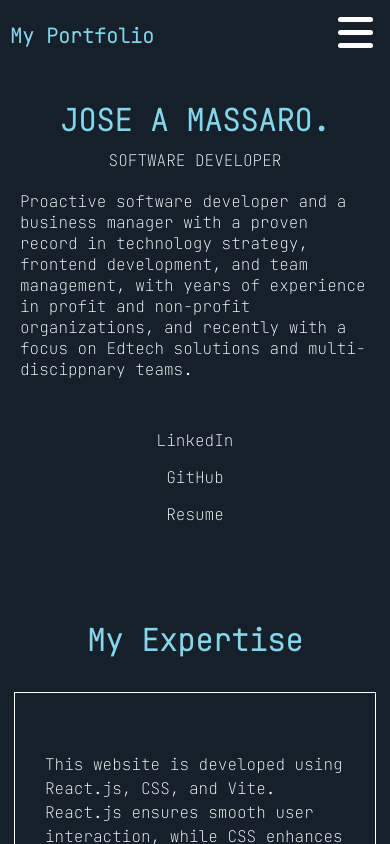
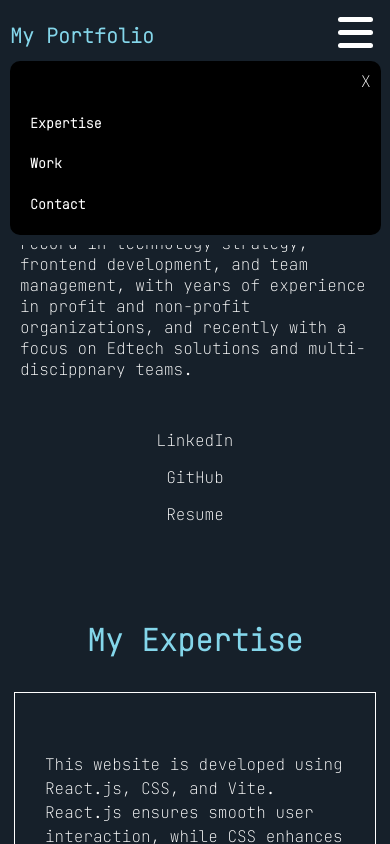
Before and after one commit to jamassaro/jamassaro.github.io, a React (Vite) app: page / in a window 390 px wide. Both pictures are taken after a click on the element 355 px from the left and 36 px from the top of the page. Shown: the top 844 px of the page. Built offline with nearby package versions, Linux system fonts and the light colour scheme.

Commit message:
add options hamburger menu

```diff
--- a/src/components/LayOut/LayOut.jsx
+++ b/src/components/LayOut/LayOut.jsx
@@ -1,6 +1,7 @@
 import React from 'react'
 import Navbar from '../Navbar'
 import Footer from '../Footer/Footer'
+import './layout.css'
 
 const LayOut = ({ children }) => {
   return (
--- a/src/components/LayOut/layout.css
+++ b/src/components/LayOut/layout.css
@@ -1,9 +1,3 @@
-
 .layout-container {
     width: 100%;
-
 }
-/* .main-continer {
-    width: 100%;
-
-} */
--- a/src/components/Navbar.jsx
+++ b/src/components/Navbar.jsx
@@ -1,11 +1,13 @@
 import React from 'react'
 import './navbar.css'
 import { Link, useNavigate } from 'react-router-dom'
+import { useState } from 'react'
+import ResponsiveNavBar from './responsiveNavBar/responsiveNavBar'
 
 const Navbar = () => {
   const navigate = useNavigate()
 
-
+ const [isMenuOpen, setIsMenuOpen] = useState(false);
 
   const scrollToSection = (tag) => {
     const section = document.getElementById(tag);
@@ -16,17 +18,28 @@ const Navbar = () => {
   const handleNavigation = (tag) => {
     navigate('/')
     scrollToSection(tag)
+    setIsMenuOpen(false)
   }
 
   return (
     <>
     <div className='navbar-container-mobile'>
+    <div className='navbar-wrapper-mobile'>
     <Link to='/'><h1>My Portfolio</h1></Link>
-    <div className='hamburger-menu'>
+    <div onClick={() => setIsMenuOpen(true)} className='hamburger-menu'>
       <span></span>
       <span></span>
       <span></span>
     </div>
+    </div>
+    {isMenuOpen &&
+
+        <ResponsiveNavBar
+          setIsMenuOpen={setIsMenuOpen}
+          handleNavigation={handleNavigation}
+        />
+
+    }
     </div>
     <div className='nav-container'>
       <div className='logo-wrapper'>
--- a/src/components/navbar.css
+++ b/src/components/navbar.css
@@ -9,8 +9,15 @@
     background-color: #16202A;
     padding: 10px;
     display: flex;
+    flex-direction: column;
     justify-content: space-between;
 
+
+}
+
+.navbar-wrapper-mobile {
+    display: flex;
+    justify-content: space-between;
 
 }
 
--- /dev/null
+++ b/src/components/responsiveNavBar/responseNavBar.css
@@ -0,0 +1,23 @@
+
+
+
+.responsive-info-navbar-container {
+    /* display: flex;
+    flex-direction: column;
+    border: 1px solid white;
+    width: 100%; */
+    border-radius: 10px;
+    background-color: black;
+    width: 95%;
+}
+
+.responsive-info-navbar-close {
+    display: flex;
+    justify-content: flex-end;
+    padding: 10px 10px 0 0;
+    cursor: pointer
+}
+
+.responsive-info-links {
+   padding: 0 20px
+}
--- /dev/null
+++ b/src/components/responsiveNavBar/responsiveNavBar.jsx
@@ -0,0 +1,20 @@
+import React from 'react'
+import './responseNavBar.css'
+
+const ResponsiveNavBar = ({ setIsMenuOpen, handleNavigation }) => {
+  return (
+    <div className='responsive-info-navbar-container'>
+      <div className='responsive-info-navbar-close'>
+        <div onClick={() => setIsMenuOpen(false)}>X</div>
+      </div>
+      <div className='responsive-info-links'>
+        <h5 onClick={() => handleNavigation('my-expertise')}>Expertise</h5>
+        <h5 onClick={() => handleNavigation('my-work')}>Work</h5>
+        <h5 onClick={() => handleNavigation('/contact')}>Contact</h5>
+      </div>
+    </div>
+
+  )
+}
+
+export default ResponsiveNavBar
```
